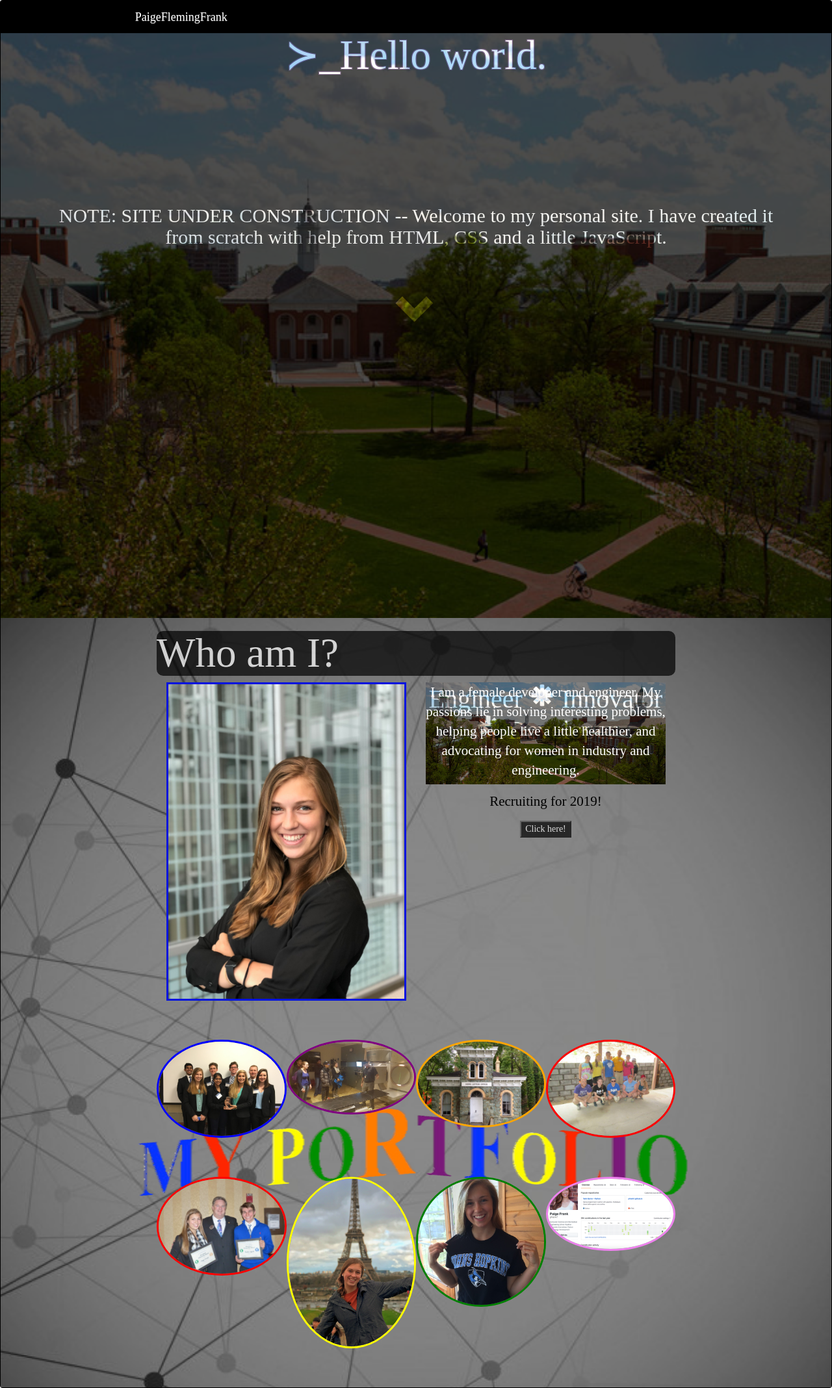
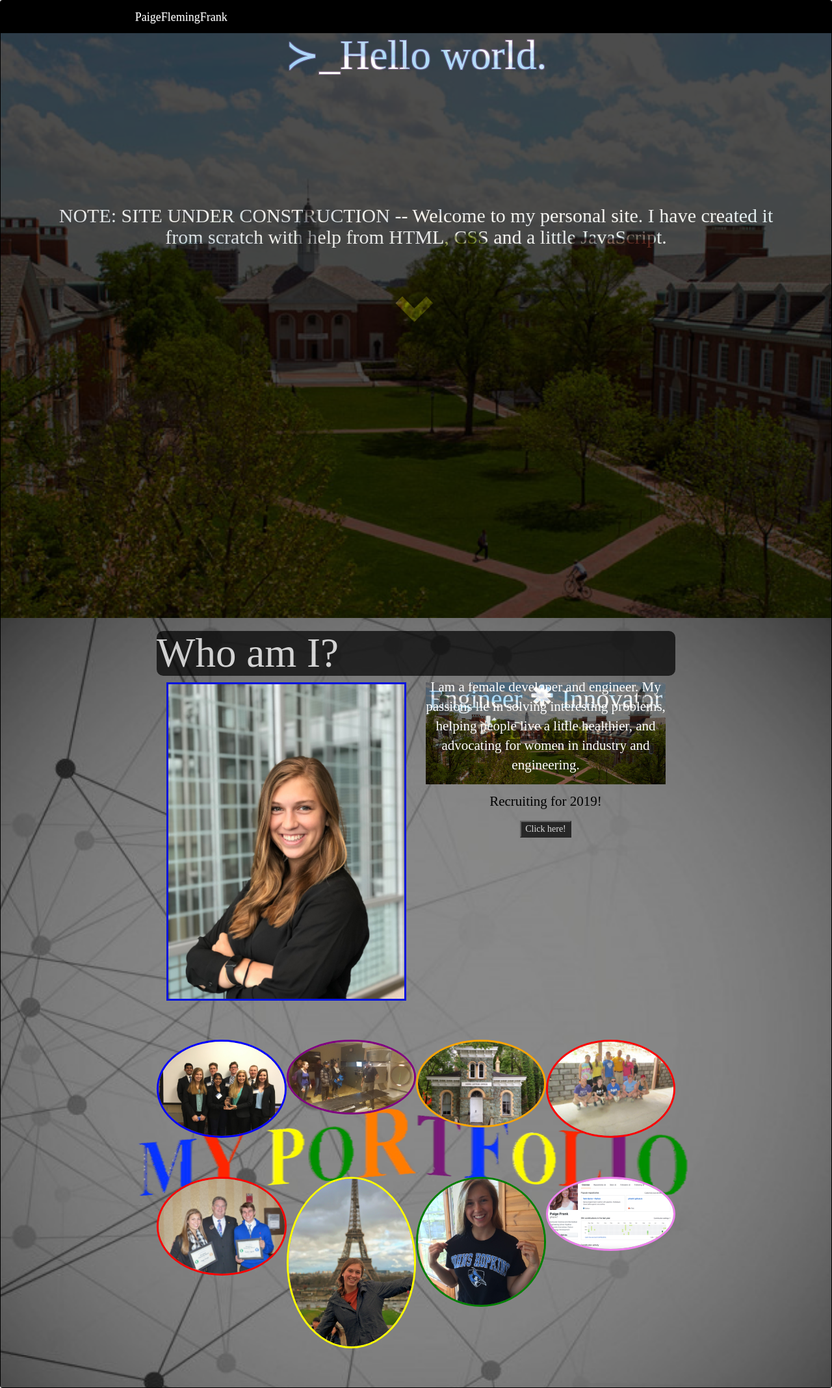
Before and after one commit to pfrank7/pfrank7.github.io, a Jekyll site: the page built from index.html, in a window 1280 px wide. Shown: the whole page at 65% size. Built offline with Jekyll 4.4.1, drawn with Linux system fonts in a browser that asks for light colours; nearby versions of some CDN libraries.

Commit message:
Update main.css

```diff
--- a/css/main.css
+++ b/css/main.css
@@ -72,7 +72,7 @@
   color: white;
   font-size: 20px;
   position: absolute;
-  top: 0;
+  bottom: 0;
   left: 0;
 }
 #letters {
```
